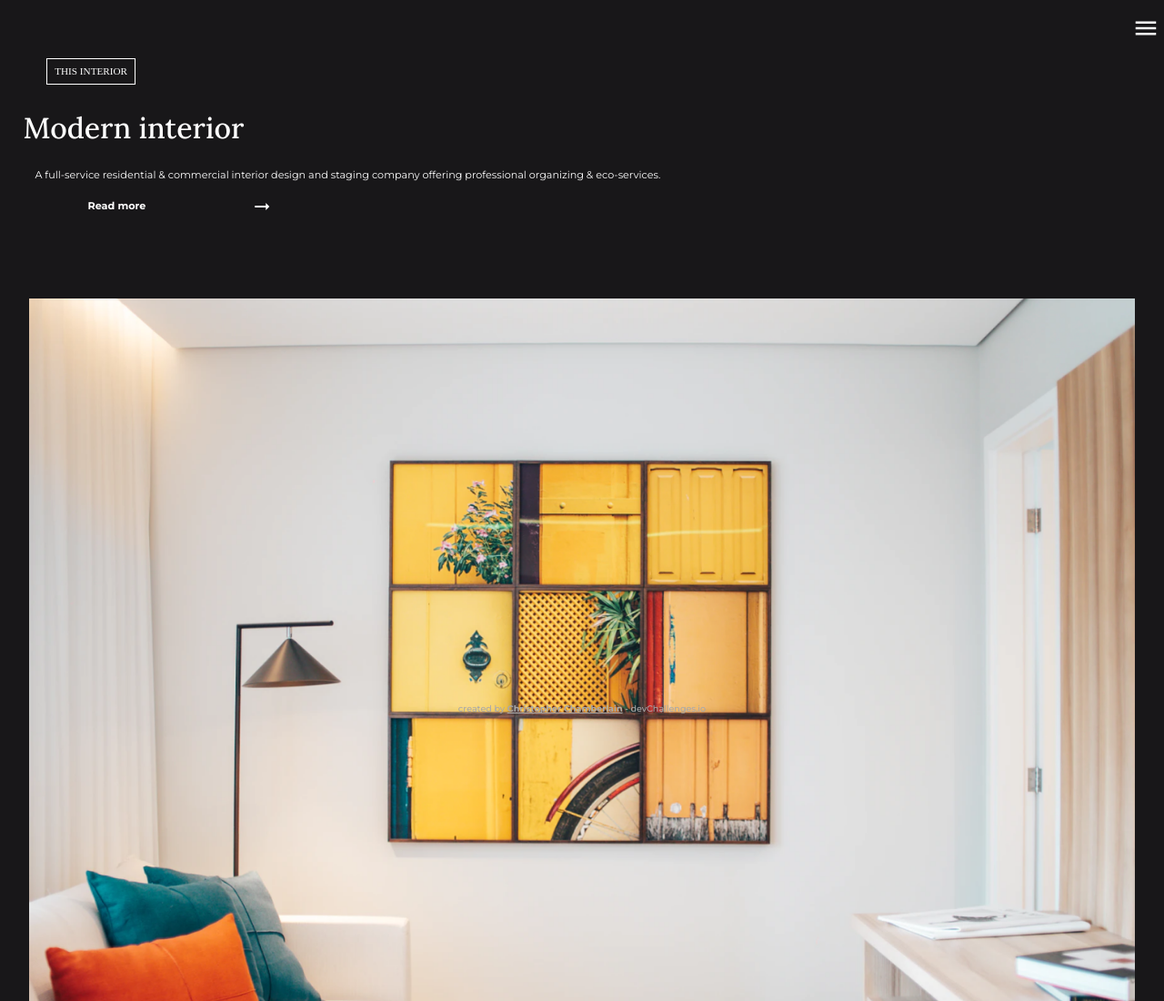
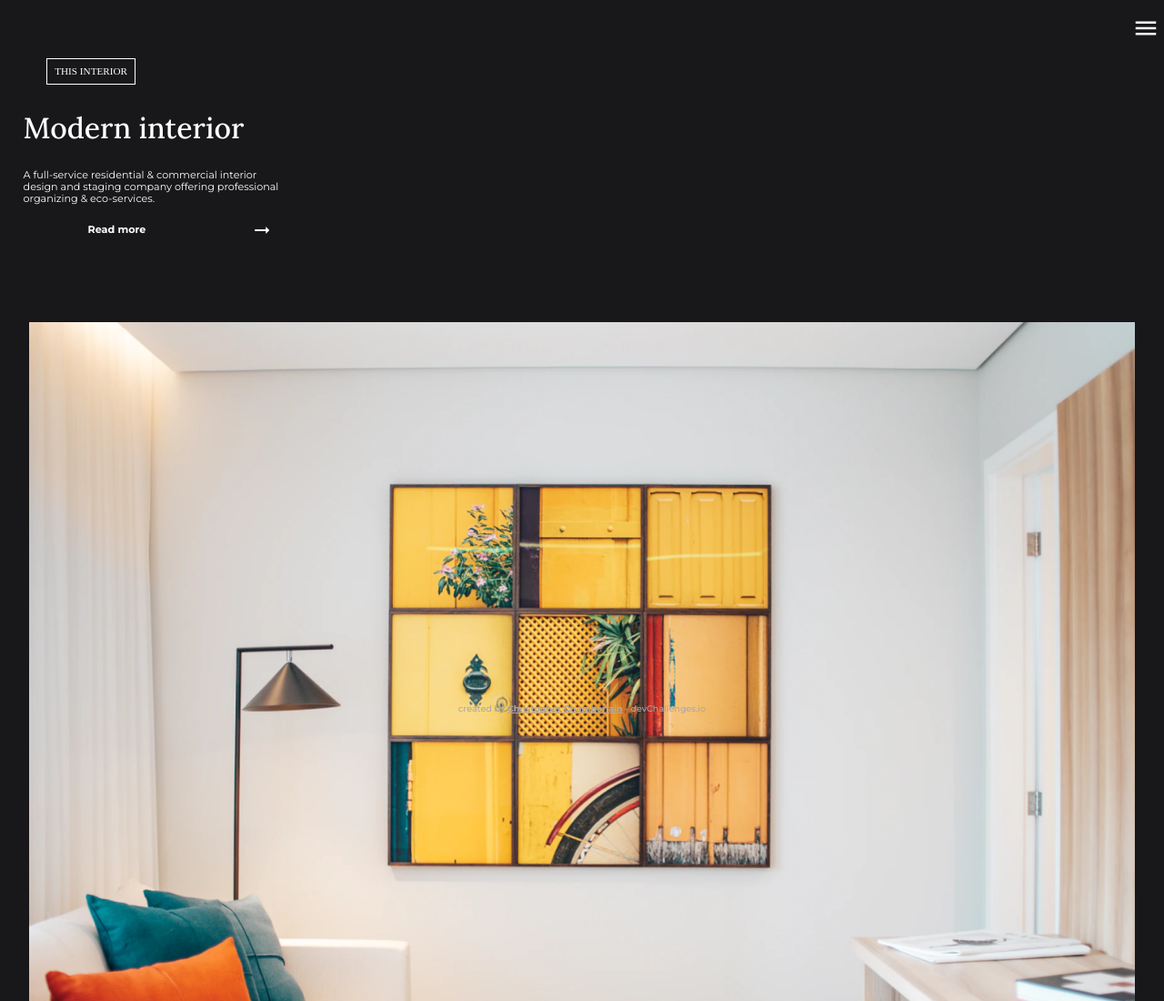
Before and after one commit to AkaraTawng/interior-design-consultant-devio, a plain HTML site: page index.html in a window 1280 px wide. Shown: the top 1100 px of the page at 91% size. Drawn offline with Linux system fonts and the light colour scheme.

Commit message:
move header p to left @768

```diff
--- a/scss/layout/_main-content.scss
+++ b/scss/layout/_main-content.scss
@@ -4,6 +4,10 @@
     width: 63%;
     margin-bottom: 1rem;
     padding-left: 3%;
+    @include tablet{
+        padding-left: 2%;
+        width:  25%;
+    }
 }
 
 .this-interior-icon-container {
```
Also changed, not shown: main.css, 1 other file.
